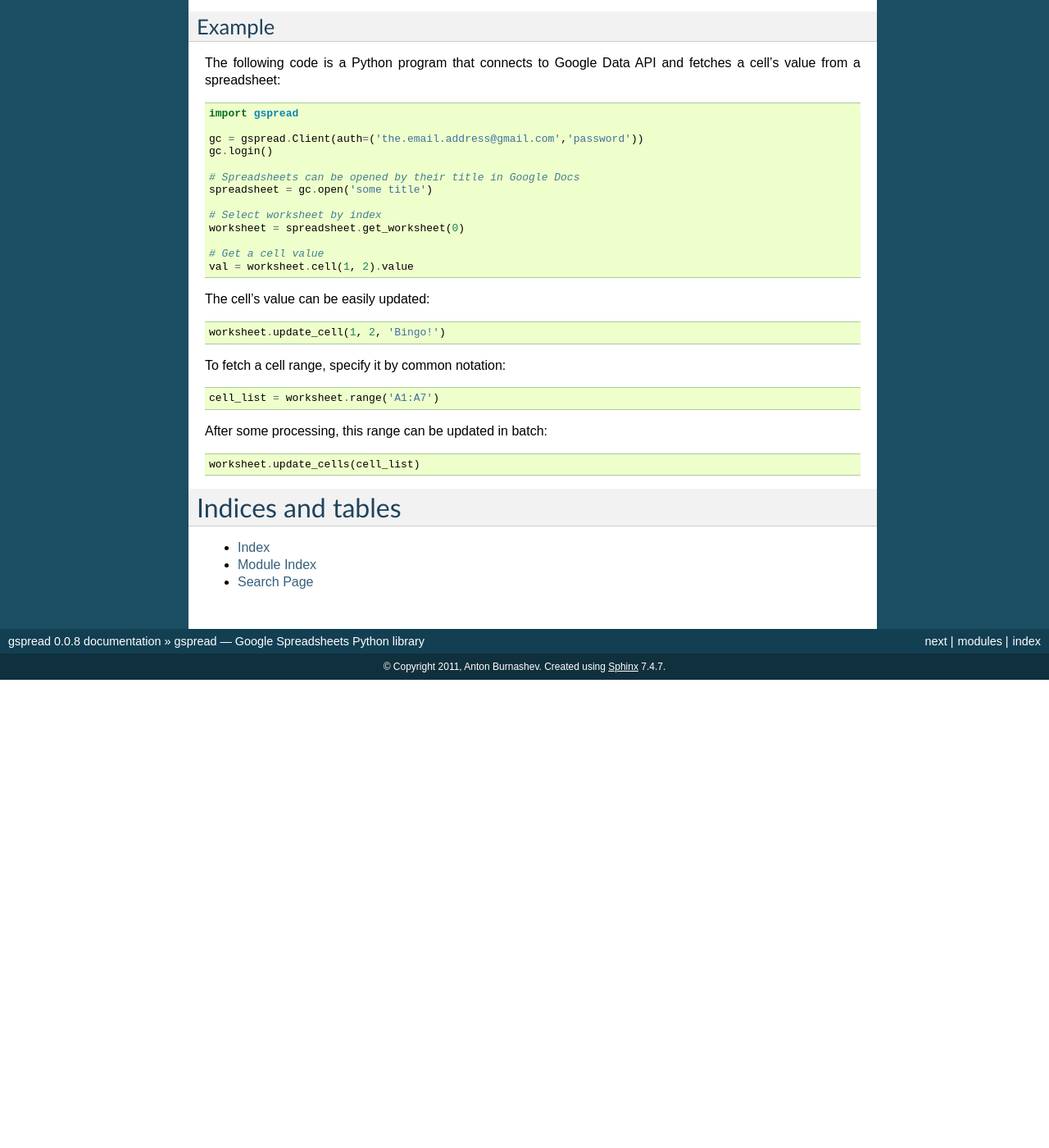
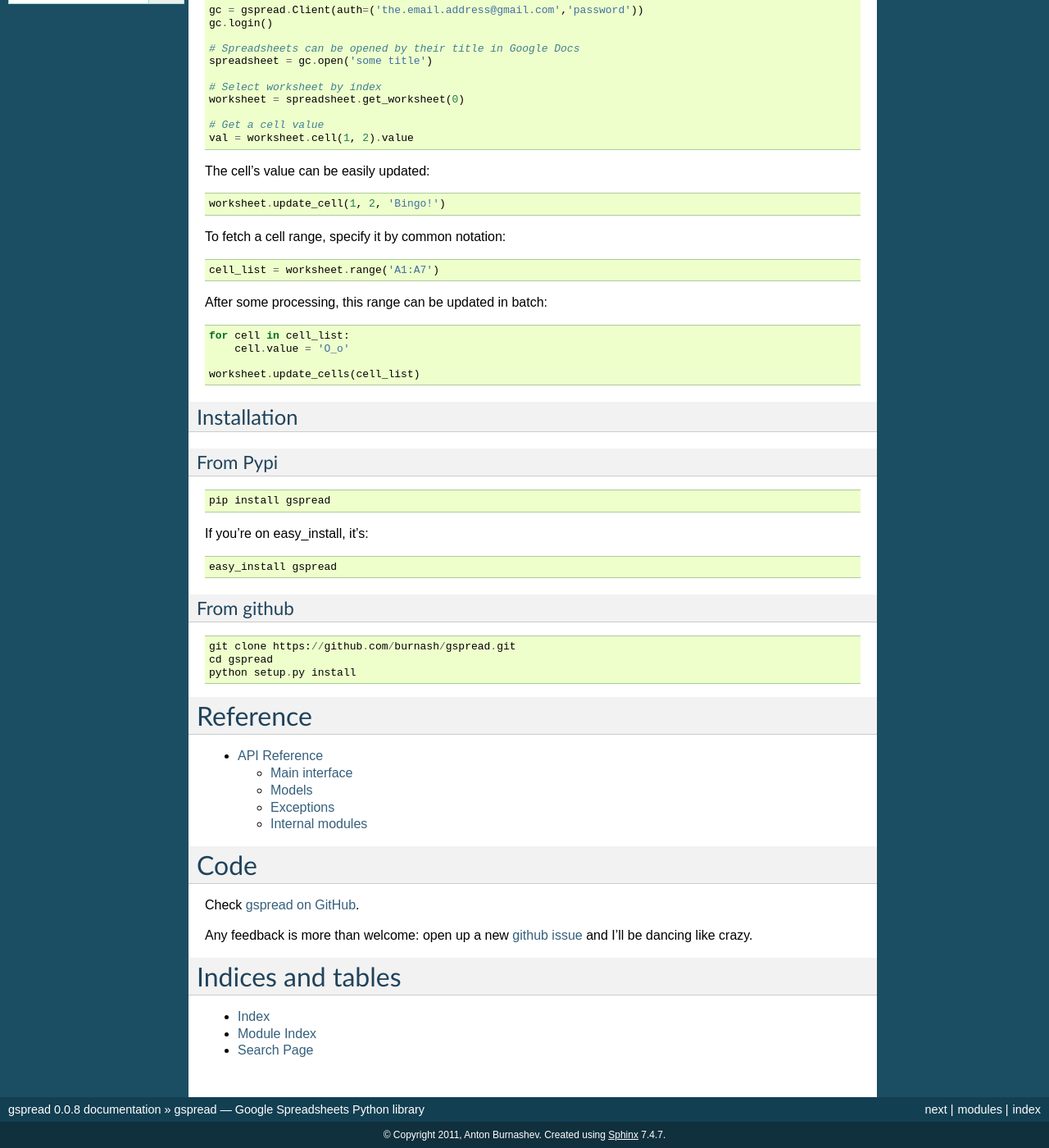
Before and after one commit to KendrickColeman/gspread, a Sphinx documentation site: the page built from docs/index.rst, in a window 1280 px wide and 1400 px high, scrolled down 411 px. Shown: the whole window at 82% size. Built offline with Sphinx 7.4.7, drawn with Linux system fonts in a browser that asks for light colours; before the commit the page ends 1240 px from its top, so only the background shows below that; some of the changed text lies outside the part shown.

Commit message:
messing with index

```diff
--- a/docs/index.rst
+++ b/docs/index.rst
@@ -54,7 +47,51 @@ To fetch a cell range, specify it by common notation::
 
 After some processing, this range can be updated in batch::
 
+    for cell in cell_list:
+        cell.value = 'O_o'
+
     worksheet.update_cells(cell_list)
+
+
+Installation
+------------
+
+From Pypi
+^^^^^^^^^
+::
+
+    pip install gspread
+
+If you're on easy_install, it's::
+
+    easy_install gspread
+
+
+From github
+^^^^^^^^^^^
+::
+
+    git clone https://github.com/burnash/gspread.git
+    cd gspread
+    python setup.py install
+
+
+Reference
+=========
+.. toctree::
+   :maxdepth: 2
+
+   reference
+
+Code
+====
+
+Check `gspread on GitHub <https://github.com/burnash/gspread>`_.
+
+Any feedback is more than welcome: open up a new `github issue`_ and I'll be dancing
+like crazy.
+
+.. _github issue: https://github.com/burnash/gspread/issues
 
 Indices and tables
 ==================
```
Also changed, not shown: other parts of docs/index.rst (+0 -7 lines).
